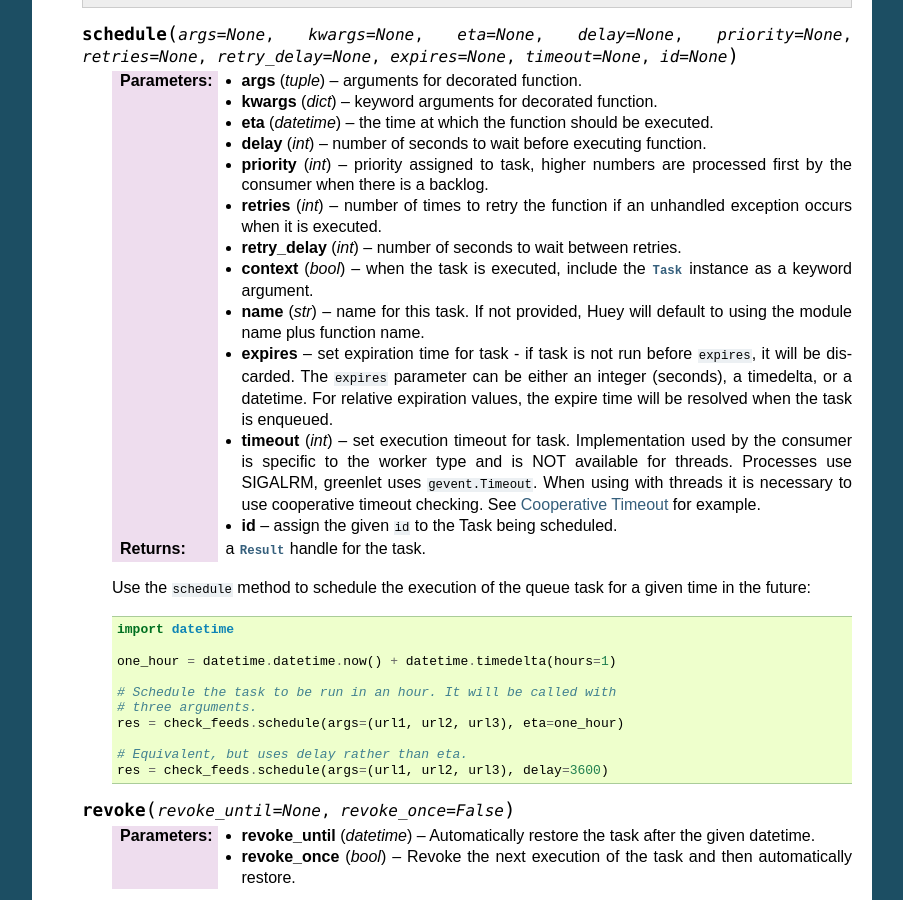
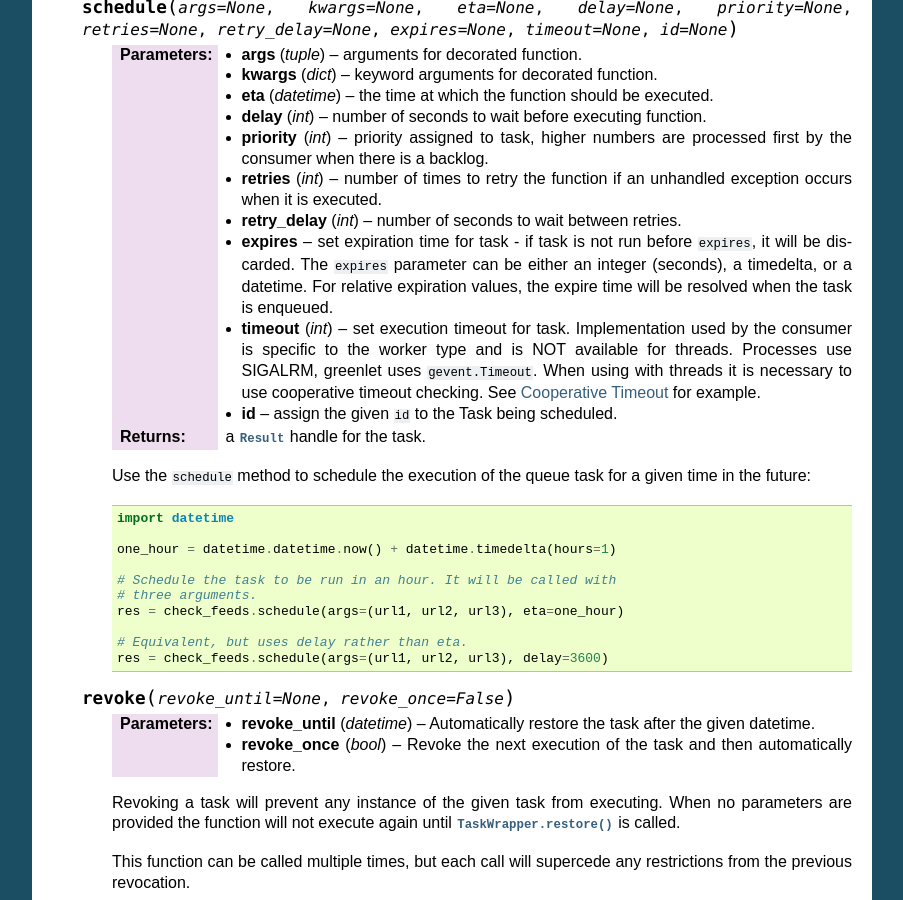
Before and after one commit to coleifer/huey, a Sphinx documentation site: the page built from docs/api.rst, in a window 1280 px wide and 900 px high, scrolled down 16658 px. Shown: the whole window, without its empty margins (198-1101 px from the left). Built offline with Sphinx 7.4.7, drawn with Linux system fonts in a browser that asks for light colours; some of the changed text lies outside the part shown.

Commit message:
Fix typo in api doc
[skip ci]

```diff
--- a/docs/api.rst
+++ b/docs/api.rst
@@ -681,11 +681,11 @@
           provides access to the member results, the callback result, and any
           tasks chained after the callback.
 
-         .. note::
-             Calling (or scheduling) a ``task``-decorated function will
-             automatically enqueue a task for execution. You only need to call
-             :py:meth:`~Huey.enqueue` directly when working with pipelines,
-             groups, or chords.
+        .. note::
+            Calling (or scheduling) a ``task``-decorated function will
+            automatically enqueue a task for execution. You only need to call
+            :py:meth:`~Huey.enqueue` directly when working with pipelines,
+            groups, or chords.
 
     .. py:method:: revoke(task, revoke_until=None, revoke_once=False)
 
@@ -1066,10 +1066,6 @@
         :param int retries: number of times to retry the function if an
             unhandled exception occurs when it is executed.
         :param int retry_delay: number of seconds to wait between retries.
-        :param bool context: when the task is executed, include the
-            :py:class:`Task` instance as a keyword argument.
-        :param str name: name for this task. If not provided, Huey will default
-            to using the module name plus function name.
         :param expires: set expiration time for task - if task is not run
             before ``expires``, it will be discarded. The ``expires`` parameter
             can be either an integer (seconds), a timedelta, or a datetime. For
```
Also changed, not shown: other parts of docs/api.rst (+1 -1 lines).
